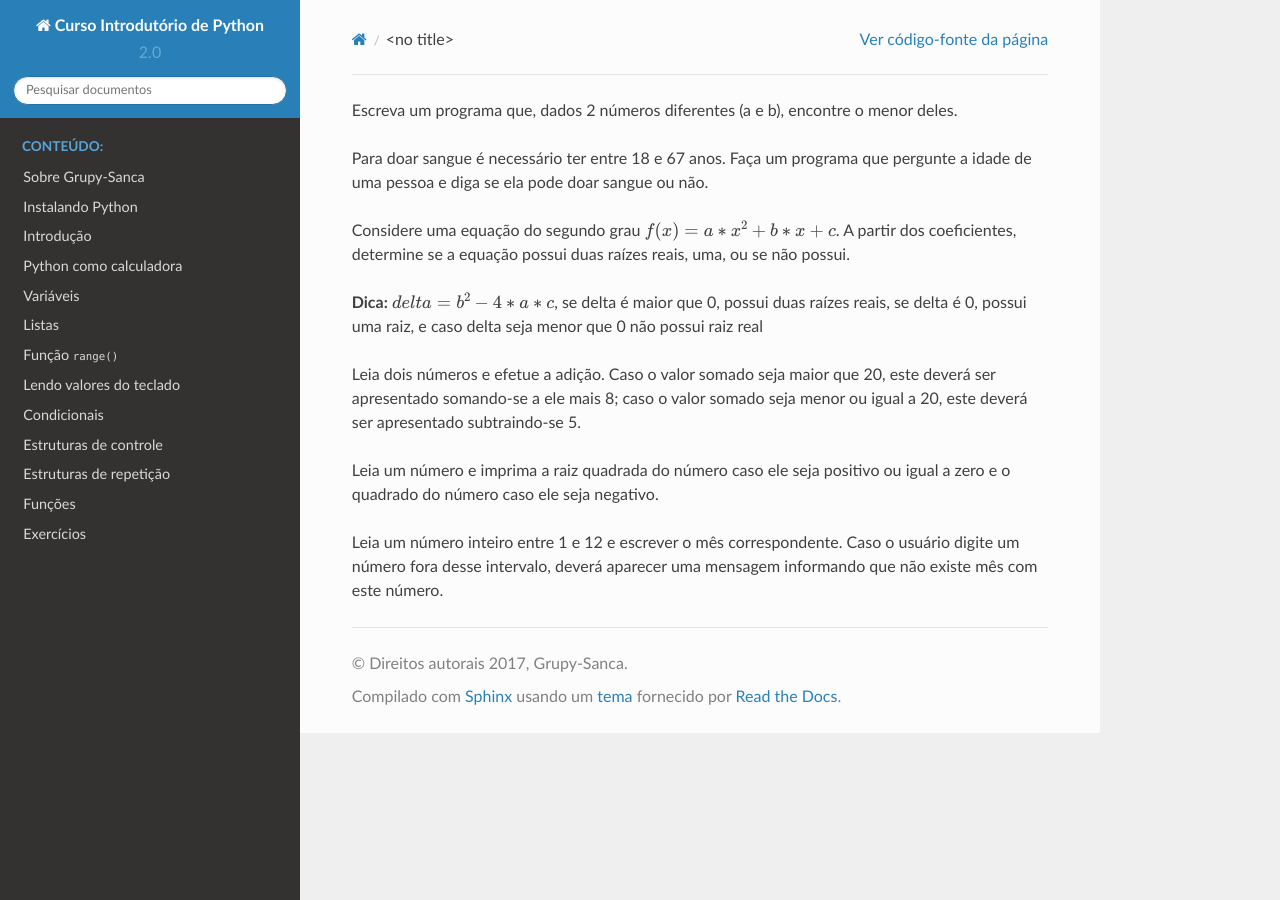
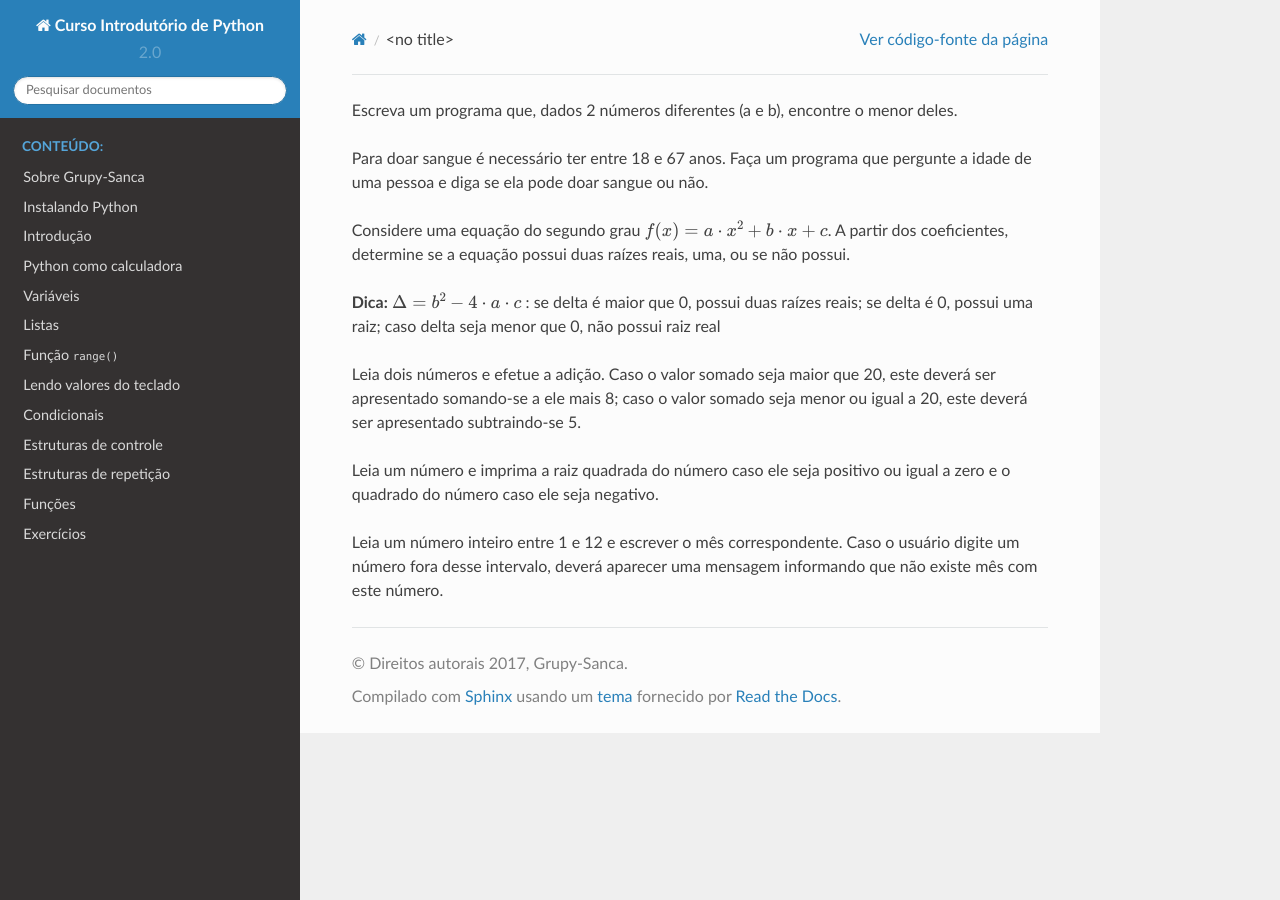
Before and after one commit to grupy-sanca/curso-python, a Sphinx documentation site: the page built from material/source/exercicios_controle.rst, in a window 1280 px wide. Built offline with Sphinx 7.4.7 and the Read the Docs theme 2.0.0, drawn with Linux system fonts in a browser that asks for light colours.

```diff
--- a/material/source/conf.py
+++ b/material/source/conf.py
@@ -61,7 +61,7 @@ author = 'Grupy-Sanca'
 # The short X.Y version.
 version = '2.0'
 # The full version, including alpha/beta/rc tags.
-release = ''
+release = version
 
 # The language for content autogenerated by Sphinx. Refer to documentation
 # for a list of supported languages.
@@ -134,7 +134,7 @@ latex_elements = {
 # (source start file, target name, title,
 #  author, documentclass [howto, manual, or own class]).
 latex_documents = [
-    (master_doc, 'CursoIntrodutriodePython.tex', 'Curso Introdutório de Python Documentation',
+    (master_doc, 'CursoIntrodutriodePython.tex', 'Curso Introdutório de Python',
      'Grupy-Sanca', 'manual'),
 ]
 
--- a/material/source/exercicios_controle.rst
+++ b/material/source/exercicios_controle.rst
@@ -4,13 +4,14 @@
 #. Para doar sangue é necessário ter entre 18 e 67 anos. Faça um programa que
    pergunte a idade de uma pessoa e diga se ela pode doar sangue ou não.
 
-#. Considere uma equação do segundo grau :math:`f(x) = a * x^2 + b * x + c`. A
-   partir dos coeficientes, determine se a equação possui duas raízes reais,
+#. Considere uma equação do segundo grau
+   :math:`f(x) = a \cdot x^2 + b \cdot x + c`.
+   A partir dos coeficientes, determine se a equação possui duas raízes reais,
    uma, ou se não possui.
 
-   **Dica:** :math:`delta = b^2 - 4 * a * c`, se delta é maior que 0, possui
-   duas raízes reais, se delta é 0, possui uma raiz, e caso delta seja menor que
-   0 não possui raiz real
+   **Dica:** :math:`\Delta = b^2 - 4 \cdot a \cdot c` : se delta é maior que 0,
+   possui duas raízes reais; se delta é 0, possui uma raiz; caso delta seja
+   menor que 0, não possui raiz real
 
 #. Leia dois números e efetue a adição. Caso o valor somado seja maior que 20,
    este deverá ser apresentado somando-se a ele mais 8; caso o valor somado seja
--- a/material/source/exercicios_variaveis.rst
+++ b/material/source/exercicios_variaveis.rst
@@ -1,4 +1,4 @@
-#. Supondo que a cotação do dólar está :math:`\mathrm{R}$\, 3{,}25`, faça
+#. Supondo que a cotação do dólar está :math:`\mathrm{R}\$\, 3{,}25`, faça
    uma atribuição com a variável ``dólar`` para este valor e, usando esta
    atribuição, monta uma equação para calcular o valor equivalente que
-   teria com :math:`\mathrm{R}$\, 65{,}00`.
+   teria com :math:`\mathrm{R}\$\, 65{,}00`.
```
Also changed, not shown: material/source/index.rst (+9 -6 lines), material/source/introducao.rst (+14 -4 lines).
